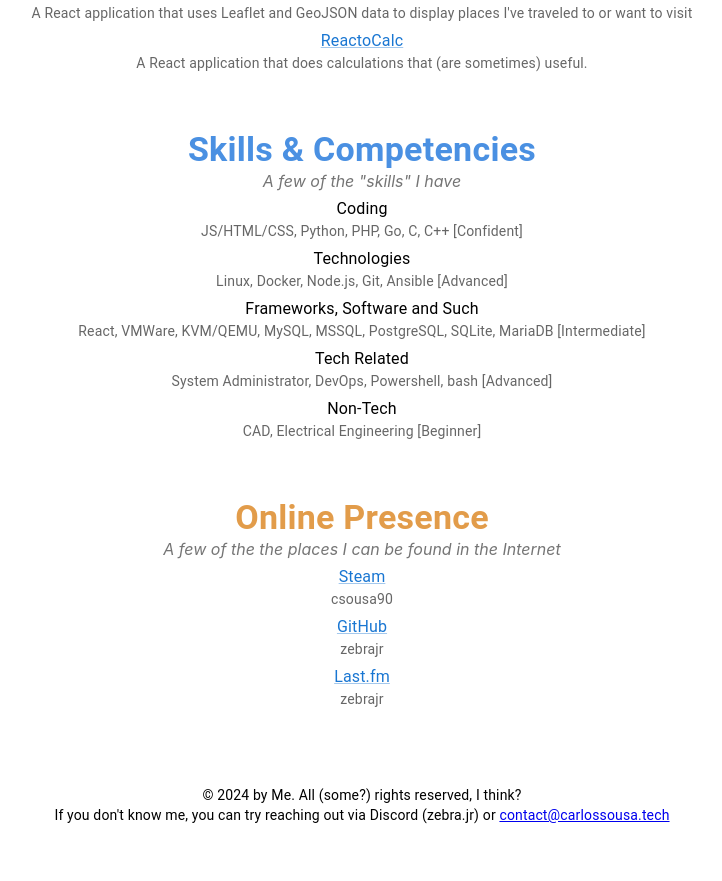
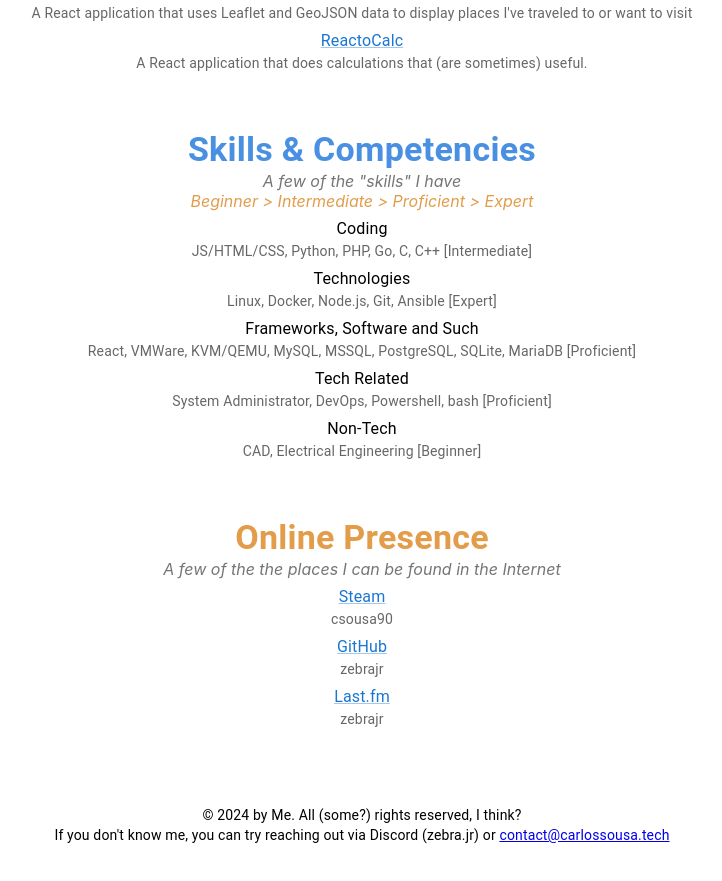
Before and after one commit to zebrajr/website, a React (Create React App) app in the folder frontend/: page / in a window 1280 px wide. Shown: the part 1903-2784 px from the top of the page, without its empty margins (278-1000 px from the left). Built offline with nearby package versions, Linux system fonts and the light colour scheme.

Commit message:
add skills rank order information

```diff
--- a/frontend/src/components/Skills.js
+++ b/frontend/src/components/Skills.js
@@ -3,28 +3,29 @@
 import { typographyStyles, mainDivStyle, mainSectionStyle } from '../style';
 
 const titleText = "Skills & Competencies";
-const subTitleText = "A few of the \"skills\" I have";
+const subTitleText = "A few of the \"skills\" I have ";
+const skillRankOrder = "Beginner > Intermediate > Proficient > Expert";
 const sectionID = 'skills';
 
 const skills = [
     {
         name: 'Coding',
-        rating: 'Confident',
+        rating: 'Intermediate',
         description: 'JS/HTML/CSS, Python, PHP, Go, C, C++'
     },
     {
         name: 'Technologies',
-        rating: 'Advanced',
+        rating: 'Expert',
         description: 'Linux, Docker, Node.js, Git, Ansible'
     },
     {
         name: 'Frameworks, Software and Such',
-        rating: 'Intermediate',
+        rating: 'Proficient',
         description: 'React, VMWare, KVM/QEMU, MySQL, MSSQL, PostgreSQL, SQLite, MariaDB'
     },
     {
         name: 'Tech Related',
-        rating: 'Advanced',
+        rating: 'Proficient',
         description: 'System Administrator, DevOps, Powershell, bash'
     },
     {
@@ -37,14 +38,23 @@
 function CompetenciesSkills() {
     return (
         <div style={{ ...mainDivStyle }}>
-            <section id={ sectionID } style={ mainSectionStyle }>
-                <Typography variant="h4" style={ typographyStyles.largeBoldHeaderPrimary }>{ titleText }</Typography>
-                <Typography variant="h9" style={ typographyStyles.subtleSubheading }>{ subTitleText }</Typography>
+            <section id={sectionID} style={mainSectionStyle}>
+                <div>
+                    <div>
+                        <Typography variant="h4" style={typographyStyles.largeBoldHeaderPrimary}>{titleText}</Typography>
+                    </div>
+                    <div>
+                    <Typography variant="h9" style={typographyStyles.subtleSubheading}>{subTitleText}</Typography>
+                    </div>
+                    <div>
+                    <Typography variant="h9" style={typographyStyles.skillRankOrder}>{skillRankOrder}</Typography>
+                    </div>
+                </div>
 
                 {skills.map((skill, index) => (
                     <ListItemText
-                        primary={ skill.name }
-                        secondary={ skill.description + ' [' + skill.rating + ']' }
+                        primary={skill.name}
+                        secondary={skill.description + ' [' + skill.rating + ']'}
                     />
                 ))}
             </section>
--- a/frontend/src/style.js
+++ b/frontend/src/style.js
@@ -12,6 +12,11 @@
     subtleSubheading : {
         fontStyle: 'italic',
         color: '#757575',
+        marginBottom: '25px',
+    },
+    skillRankOrder : {
+        fontStyle: 'italic',
+        color: '#e29c4a',
         marginBottom: '25px',
     }
 }
```
